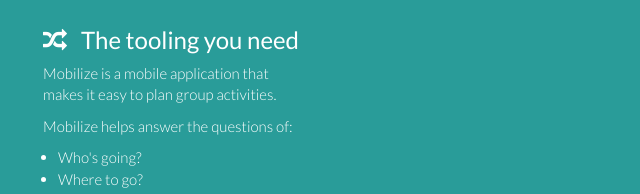
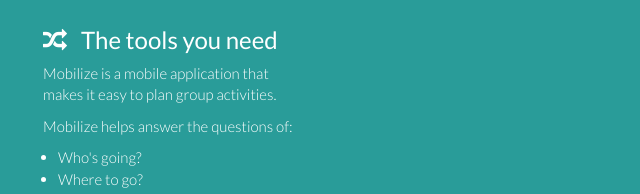
Before and after one commit to nokatzhere/nokatzhere.github.io, a plain HTML site: page index.html in a window 1280 px wide. Shown: the part 344-538 px from the top of the page, 27-667 px from the left. Drawn offline with Linux system fonts and the light colour scheme.

Commit message:
the tools

```diff
--- a/index.html
+++ b/index.html
@@ -44,7 +44,7 @@
             <div class="header-features">
               <div class="row">
                 <div class="col-sm-6 header-feature">
-                  <h3><i class="fa fa-random"></i> &nbsp; The tooling you need</h3>
+                  <h3><i class="fa fa-random"></i> &nbsp; The tools you need</h3>
                   <div class="row">
                     <div class="col-sm-6">
                       <p>Mobilize is a mobile application that makes it easy to plan group activities.<p>
```
